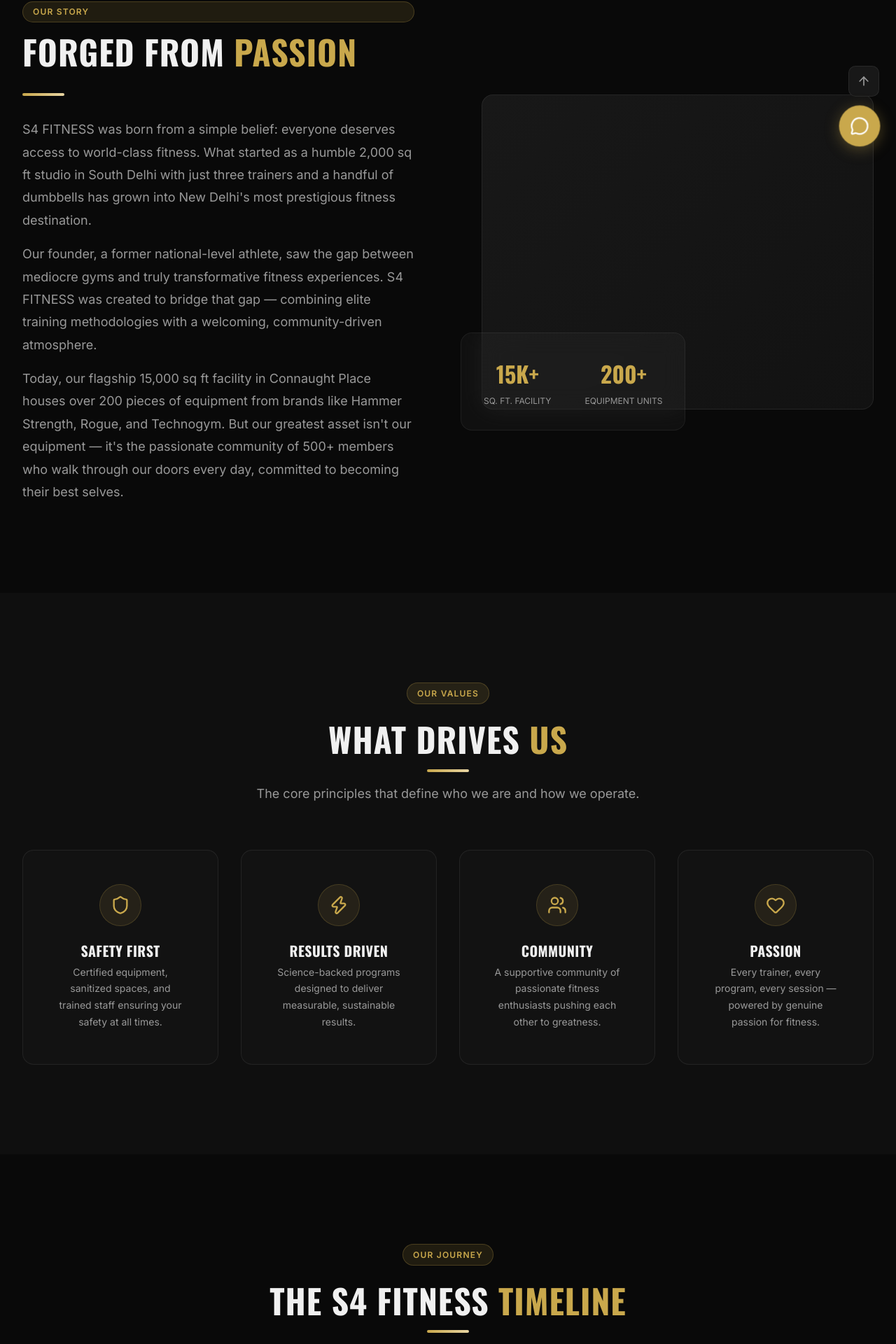
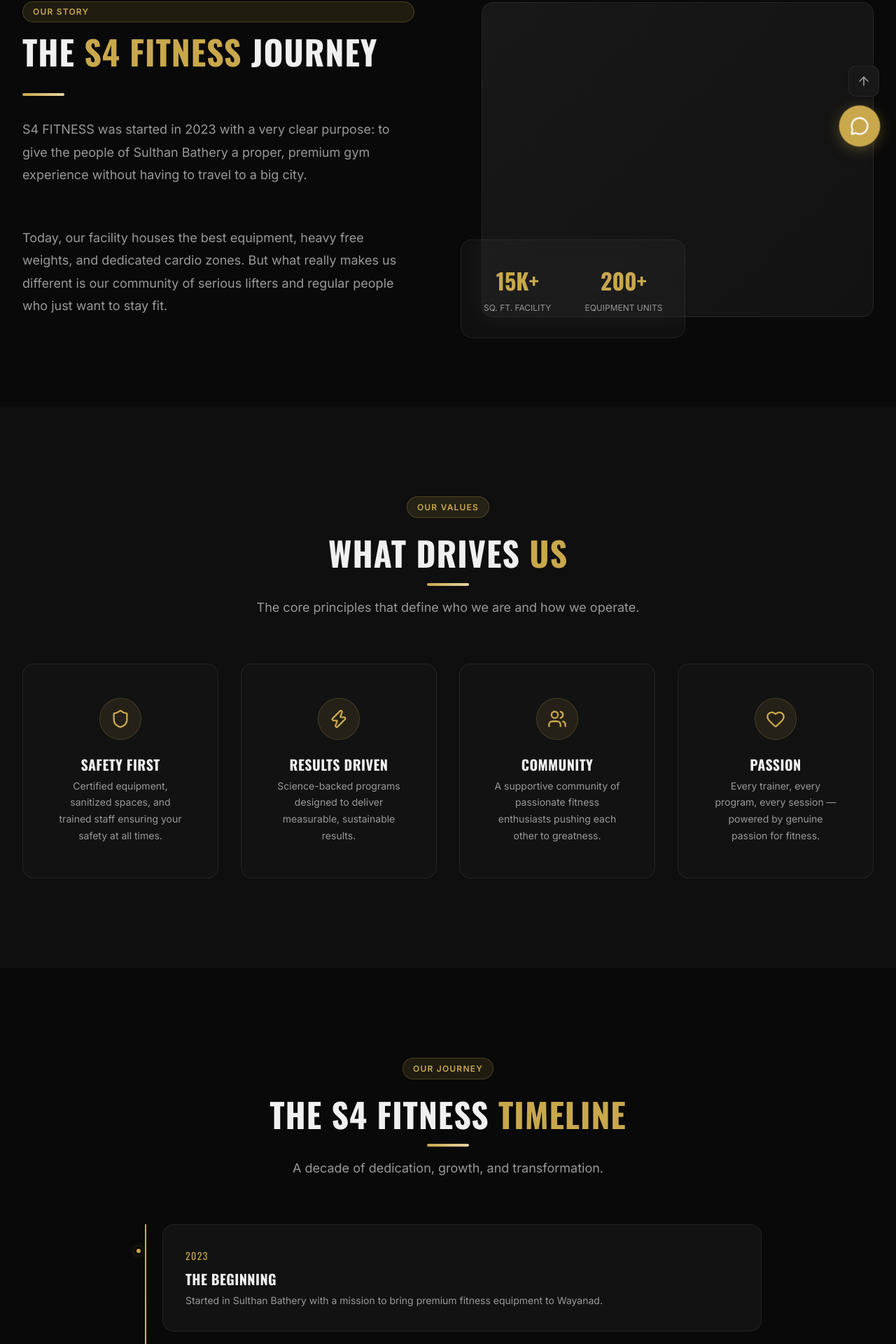
Before and after one commit to codzyweb-code/gym, a React (Vite) app: page /about in a window 1280 px wide. Shown: the part 562-2482 px from the top of the page at 70% size. Built offline with nearby package versions, Linux system fonts and the light colour scheme.

Commit message:
Localize website to Sulthan Bathery, Kerala

```diff
--- a/src/components/Footer.jsx
+++ b/src/components/Footer.jsx
@@ -40,8 +40,8 @@
               <span>S4 <span className="text-accent">FITNESS</span></span>
             </Link>
             <p className="footer__desc">
-              New Delhi's premier fitness destination. Transform your body with world-class trainers,
-              cutting-edge equipment, and a community that pushes you to greatness.
+              Sulthan Bathery's leading fitness center. Join our community and achieve real results with expert coaching,
+              high-quality equipment, and a welcoming environment.
             </p>
             <div className="footer__socials">
               <a href="https://instagram.com" target="_blank" rel="noopener noreferrer" aria-label="Instagram" className="footer__social"><InstagramIcon size={20} /></a>
@@ -64,11 +64,11 @@
             <h4 className="footer__heading">Contact Info</h4>
             <div className="footer__contact-item">
               <MapPin size={16} className="text-accent" />
-              <span>123 Fitness Avenue, Connaught Place, New Delhi - 110001</span>
+              <span>Main Road, Sulthan Bathery, Kerala - 673592</span>
             </div>
             <div className="footer__contact-item">
               <Phone size={16} className="text-accent" />
-              <span>+91 98765 43210</span>
+              <span>+91 98476 58992</span>
             </div>
             <div className="footer__contact-item">
               <Mail size={16} className="text-accent" />
--- a/src/pages/About.jsx
+++ b/src/pages/About.jsx
@@ -12,12 +12,10 @@
 ]
 
 const milestones = [
-  { year: '2014', title: 'The Beginning', desc: 'Started as a small 2,000 sq ft studio in South Delhi with just 3 trainers and a dream.' },
-  { year: '2016', title: 'First Expansion', desc: 'Grew to 8,000 sq ft with new strength and cardio zones. Membership crossed 200.' },
-  { year: '2018', title: 'Group Classes Launch', desc: 'Introduced HIIT, Yoga, and CrossFit classes. Hired 10+ certified trainers.' },
-  { year: '2020', title: 'Digital Transformation', desc: 'Launched online training and virtual classes during the pandemic. Kept the community strong.' },
-  { year: '2022', title: 'Premium Upgrade', desc: 'Relocated to our flagship 15,000 sq ft facility in Connaught Place with world-class equipment.' },
-  { year: '2024', title: 'Community of 500+', desc: 'Crossed 500 active members, 15+ trainers, and earned "Best Gym in New Delhi" recognition.' },
+  { year: '2023', title: 'The Beginning', desc: 'Started in Sulthan Bathery with a mission to bring premium fitness equipment to Wayanad.' },
+  { year: '2024', title: 'Expanding Facilities', desc: 'Added advanced functional training zones and specialized group classes based on member feedback.' },
+  { year: '2025', title: 'Growing Strong', desc: 'Hit our 500 member milestone and expanded our coaching staff with certified nutritionists.' },
+  { year: '2026', title: 'The Future', desc: 'Continuing to bring the best workout experience and community events to Sulthan Bathery.' },
 ]
 
 const allTrainers = [
@@ -49,11 +47,11 @@
           <div className="about-split">
             <ScrollReveal direction="left" className="about-split__content">
               <span className="badge">Our Story</span>
-              <h2>Forged From <span className="text-accent">Passion</span></h2>
+              <h2>THE <span className="text-accent">S4 FITNESS</span> JOURNEY</h2>
               <div className="divider" />
-              <p>S4 FITNESS was born from a simple belief: everyone deserves access to world-class fitness. What started as a humble 2,000 sq ft studio in South Delhi with just three trainers and a handful of dumbbells has grown into New Delhi's most prestigious fitness destination.</p>
-              <p>Our founder, a former national-level athlete, saw the gap between mediocre gyms and truly transformative fitness experiences. S4 FITNESS was created to bridge that gap — combining elite training methodologies with a welcoming, community-driven atmosphere.</p>
-              <p>Today, our flagship 15,000 sq ft facility in Connaught Place houses over 200 pieces of equipment from brands like Hammer Strength, Rogue, and Technogym. But our greatest asset isn't our equipment — it's the passionate community of 500+ members who walk through our doors every day, committed to becoming their best selves.</p>
+              <p>S4 FITNESS was started in 2023 with a very clear purpose: to give the people of Sulthan Bathery a proper, premium gym experience without having to travel to a big city.</p>
+              <br />
+              <p>Today, our facility houses the best equipment, heavy free weights, and dedicated cardio zones. But what really makes us different is our community of serious lifters and regular people who just want to stay fit.</p>
             </ScrollReveal>
             <ScrollReveal direction="right" className="about-split__visual">
               <div className="about-split__image" />
@@ -127,7 +125,7 @@
           <SectionHeader
             badge="Our Team"
             title={<>Expert <span className="text-accent">Trainers</span></>}
-            subtitle="Meet the certified professionals who make S4 FITNESS the best gym in New Delhi."
+            subtitle="Meet the certified professionals leading the floor at S4 FITNESS."
           />
           <div className="grid grid--4">
             {allTrainers.map((trainer, i) => (
@@ -145,7 +143,7 @@
           <SectionHeader
             badge="Why S4 FITNESS"
             title={<>Why Choose <span className="text-accent">Us</span></>}
-            subtitle="Here's what sets S4 FITNESS apart from every other gym in New Delhi."
+            subtitle="Here's what sets S4 FITNESS apart from standard commercial gyms."
           />
           <div className="why-grid">
             {[
--- a/src/pages/Contact.jsx
+++ b/src/pages/Contact.jsx
@@ -48,14 +48,16 @@
                     <div className="contact-item__icon"><MapPin size={22} /></div>
                     <div>
                       <h4>Visit Us</h4>
-                      <p>123 Fitness Avenue, Connaught Place,<br />New Delhi - 110001</p>
+                      <div className="contact-info__details">
+                      <p>Main Road, Sulthan Bathery,<br />Kerala - 673592</p>
+                    </div>
                     </div>
                   </div>
-                  <div className="contact-item">
-                    <div className="contact-item__icon"><Phone size={22} /></div>
-                    <div>
+                  <div className="contact-info__item">
+                    <div className="contact-info__icon"><Phone className="icon" size={22} /></div>
+                    <div className="contact-info__details">
                       <h4>Call Us</h4>
-                      <p>+91 98765 43210<br />+91 11 4567 8900</p>
+                      <p>+91 98476 58992</p>
                     </div>
                   </div>
                   <div className="contact-item">
@@ -112,9 +114,9 @@
                       </div>
                     </div>
                     <div className="contact-form__row">
-                      <div className="contact-form__field">
-                        <label htmlFor="contact-phone">Phone</label>
-                        <input type="tel" id="contact-phone" name="phone" value={form.phone} onChange={handleChange} placeholder="+91 98765 43210" />
+                      <div className="form-group">
+                        <label htmlFor="contact-phone">Phone Number</label>
+                        <input type="tel" id="contact-phone" name="phone" value={form.phone} onChange={handleChange} placeholder="+91 98476 58992" />
                       </div>
                       <div className="contact-form__field">
                         <label htmlFor="contact-subject">Subject</label>
@@ -144,17 +146,17 @@
       </section>
 
       {/* MAP */}
-      <section className="section section--dark" id="map-section">
-        <div className="container">
-          <SectionHeader
-            badge="Find Us"
-            title={<>Visit <span className="text-accent">S4 FITNESS</span></>}
-            subtitle="Located in the heart of Connaught Place, New Delhi — easy to reach from anywhere in the city."
-          />
+      <section className="section bg-dark" id="map-section">
+        <SectionHeader
+          badge="Visit Us"
+          title={<>Find <span className="text-accent">Our Gym</span></>}
+          subtitle="Located in the heart of Sulthan Bathery — easy to reach from anywhere in town."
+        />
+        <div className="container" style={{ marginTop: 'var(--space-2xl)' }}>
           <ScrollReveal>
             <div className="map-container">
               <iframe
-                src="https://www.google.com/maps/embed?pb=!1m18!1m12!1m3!1d3501.735741738653!2d77.21727687527894!3d28.632694675659706!2m3!1f0!2f0!3f0!3m2!1i1024!2i768!4f13.1!3m3!1m2!1s0x390cfd37b741d057%3A0xcdee88e47393c2d1!2sConnaught%20Place%2C%20New%20Delhi%2C%20Delhi!5e0!3m2!1sen!2sin!4v1711234567890!5m2!1sen!2sin"
+                src="https://www.google.com/maps/embed?pb=!1m18!1m12!1m3!1d31295.432657471243!2d76.24151743603417!3d11.6661339845341!2m3!1f0!2f0!3f0!3m2!1i1024!2i768!4f13.1!3m3!1m2!1s0x3ba60be1bbedc165%3A0xe5f92270add882e5!2sSultan%20Bathery%2C%20Kerala!5e0!3m2!1sen!2sin!4v1712121345678!5m2!1sen!2sin"
                 width="100%"
                 height="450"
                 style={{ border: 0, borderRadius: 'var(--radius-lg)' }}
--- a/src/pages/Home.jsx
+++ b/src/pages/Home.jsx
@@ -18,7 +18,7 @@
 const testimonials = [
   { name: 'Arjun Mehta', role: 'Member for 2 years', text: 'S4 FITNESS completely transformed my fitness journey. The trainers are incredibly knowledgeable, and the community keeps me coming back every single day. Lost 20kg in 8 months!', rating: 5 },
   { name: 'Priya Sharma', role: 'Member for 1 year', text: 'The HIIT classes are absolutely incredible. I\'ve never felt more energized and strong. The atmosphere here is electrifying — it pushes you to give your best every session.', rating: 5 },
-  { name: 'Rahul Singh', role: 'Member for 3 years', text: 'Best gym in New Delhi, hands down. The equipment is top-tier, always maintained, and the personal training program helped me achieve gains I never thought possible.', rating: 5 },
+  { name: 'Rahul S.', role: 'Member', text: 'Best gym in Sulthan Bathery, without a doubt. The equipment is top-tier, always maintained, and the trainers actually care about your progress.', rating: 5 },
 ]
 
 const trainers = [
@@ -39,7 +39,7 @@
         </div>
         <div className="container hero__content">
           <ScrollReveal>
-            <span className="badge" style={{ marginBottom: 'var(--space-lg)' }}>🔥 New Delhi's #1 Premium Gym</span>
+            <span className="badge" style={{ marginBottom: 'var(--space-lg)' }}>🔥 Sulthan Bathery's #1 Gym</span>
           </ScrollReveal>
           <ScrollReveal delay={100}>
             <h1 className="hero__title">
@@ -117,7 +117,7 @@
               <span className="badge">About S4 FITNESS</span>
               <h2>More Than a Gym.<br /><span className="text-accent">A Movement.</span></h2>
               <div className="divider" />
-              <p>Founded in 2014, S4 FITNESS has grown from a local fitness studio into New Delhi's most sought-after gym destination. We believe fitness isn't just about lifting weights — it's about building discipline, forging resilience, and transforming lives.</p>
+              <p>Started in 2023, S4 FITNESS was built with one goal: to bring a truly world-class fitness facility to Sulthan Bathery. We focus on real results through heavy lifting, properly structured programs, and quality coaching.</p>
               <p>Our 15,000 sq. ft. facility houses the latest equipment from Hammer Strength, Rogue, and Technogym — providing an unmatched training experience.</p>
               <div className="about-preview__features">
                 <div className="about-preview__feature">
--- a/src/pages/Membership.jsx
+++ b/src/pages/Membership.jsx
@@ -59,9 +59,9 @@
   { q: 'What are the gym timings?', a: 'We\'re open Monday to Friday from 5:00 AM to 11:00 PM, and Saturday-Sunday from 6:00 AM to 10:00 PM. That\'s 18 hours of daily access!' },
   { q: 'Do you offer a free trial?', a: 'Absolutely! We offer a complimentary 3-day trial for all new visitors. Just walk in with a valid ID and experience everything S4 FITNESS has to offer.' },
   { q: 'Can I switch plans later?', a: 'Yes, you can upgrade or downgrade your plan at any time. The price difference will be prorated for the remaining days in your billing cycle.' },
-  { q: 'Is personal training included?', a: 'Personal training is included in the Elite plan (8 sessions/month). For Starter and Pro plans, PT sessions can be added at ₹800 per session.' },
-  { q: 'Do you have parking?', a: 'Yes, we have free parking for all members. Our facility in Connaught Place has both two-wheeler and four-wheeler parking spaces.' },
-  { q: 'What about cancellation?', a: 'You can cancel your membership at any time with 15 days\' notice. No cancellation fees, no questions asked. We keep things simple.' },
+  { q: 'Is personal training included in the membership?', a: 'Starter and Pro plans include a free initial fitness assessment. Full 1-on-1 personal training packages are purchased separately. Elite members receive one free session monthly.' },
+  { q: 'Do you have parking?', a: 'Yes, we have free parking for all members. Our facility in Sulthan Bathery has both two-wheeler and four-wheeler parking spaces.' },
+  { q: 'Can I freeze my membership if I travel?', a: 'Yes! Pro members can freeze their membership for up to 14 days per year, and Elite members get up to 30 days of freeze time.' },
 ]
 
 export default function Membership() {
```
